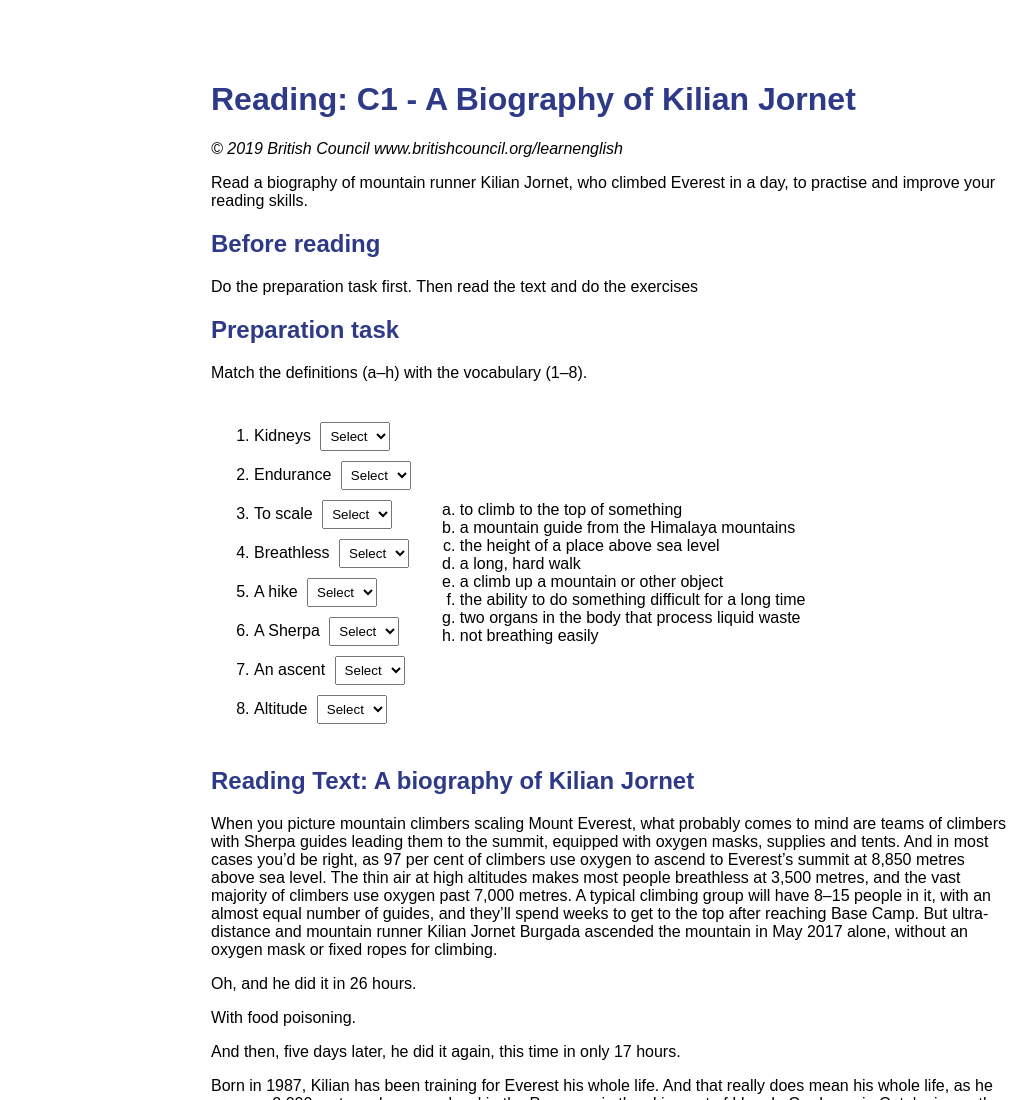
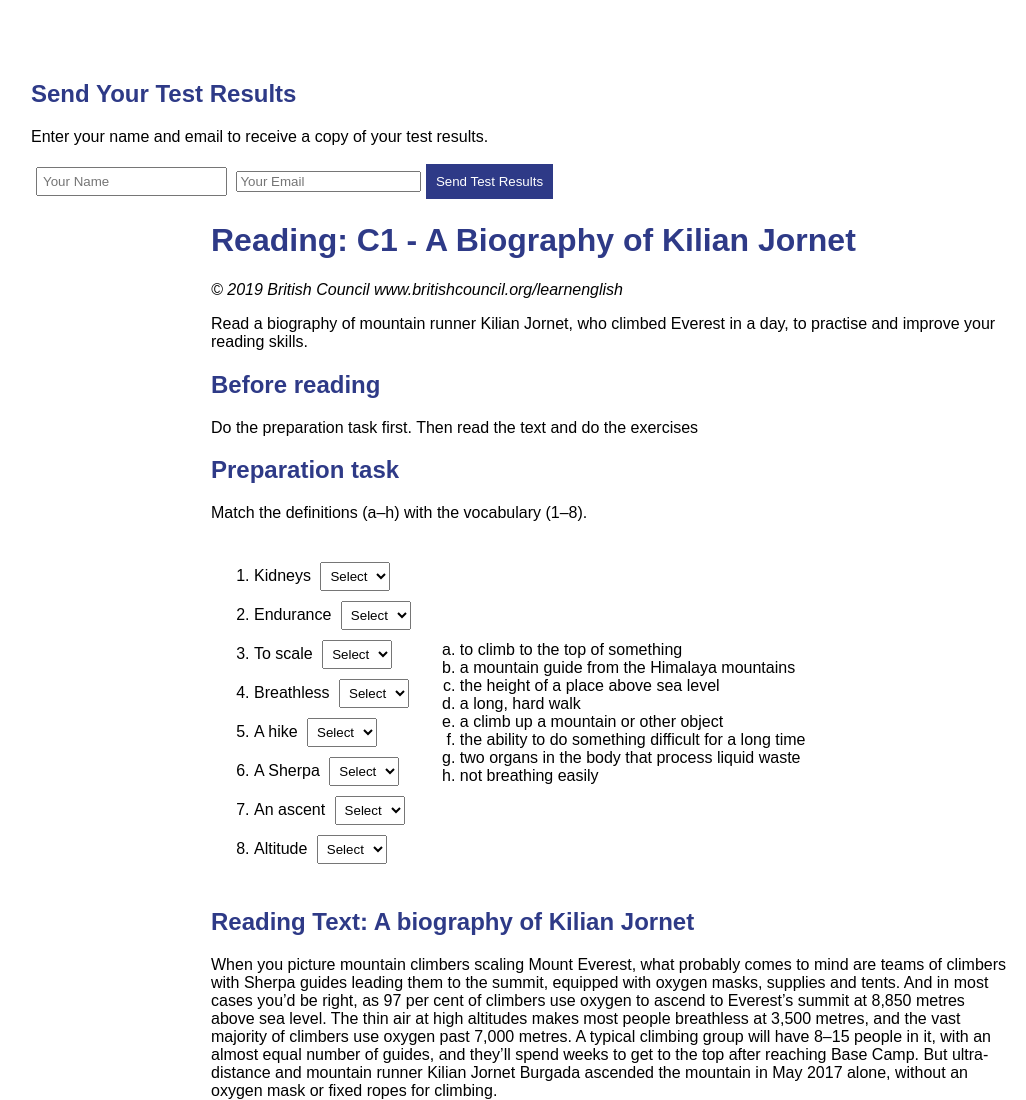
Before and after one commit to GyulaKeseru/ez, a plain HTML site: page c1-test.html in a window 1280 px wide. Shown: the top 1100 px of the page, without its empty margins (29-1055 px from the left). Drawn offline with Linux system fonts and the light colour scheme.

Commit message:
Update c1-test.html

```diff
--- a/c1-test.html
+++ b/c1-test.html
@@ -64,6 +64,33 @@
         }
     </script>
 </head>
+<!-- Email küldő gomb -->
+<h2>Send Your Test Results</h2>
+<p>Enter your name and email to receive a copy of your test results.</p>
+<input type="text" id="name" placeholder="Your Name" required>
+<input type="email" id="email" placeholder="Your Email" required>
+<button onclick="sendEmail()">Send Test Results</button>
+
+<!-- EmailJS script betöltése -->
+<script src="https://cdn.emailjs.com/dist/email.min.js"></script>
+<script>
+    function sendEmail() {
+        emailjs.init("Gmail"); // <-- EmailJS User ID
+
+        let params = {
+            user_name: document.getElementById("name").value,
+            user_email: document.getElementById("email").value,
+            test_results: document.body.innerHTML // Küldjük az egész HTML oldalt
+        };
+
+        emailjs.send("service_nh8tg98", "template_p5r7ud7", params)
+        .then(function(response) {
+            alert("E-mail sikeresen elküldve!");
+        }, function(error) {
+            alert("Hiba történt: " + error.text);
+        });
+    }
+</script>
 <body>
 
 <div class="container">
```
